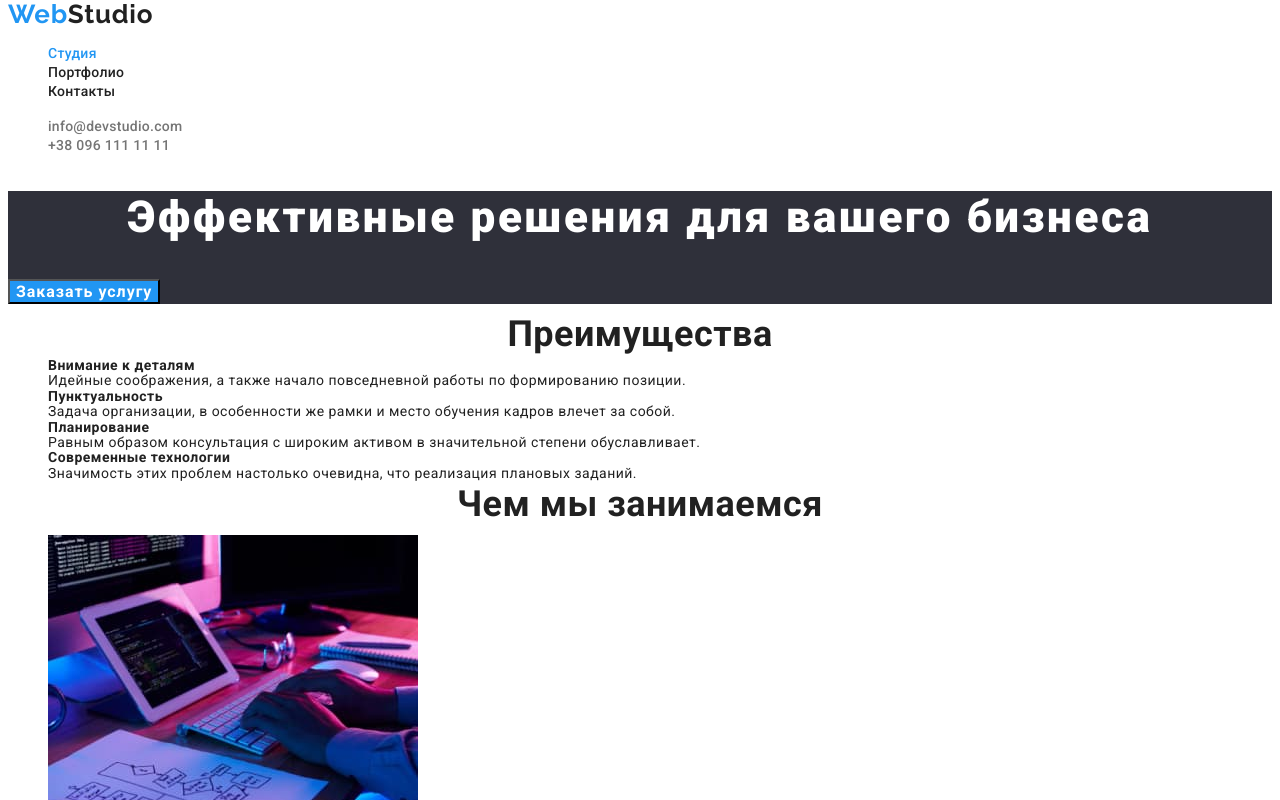
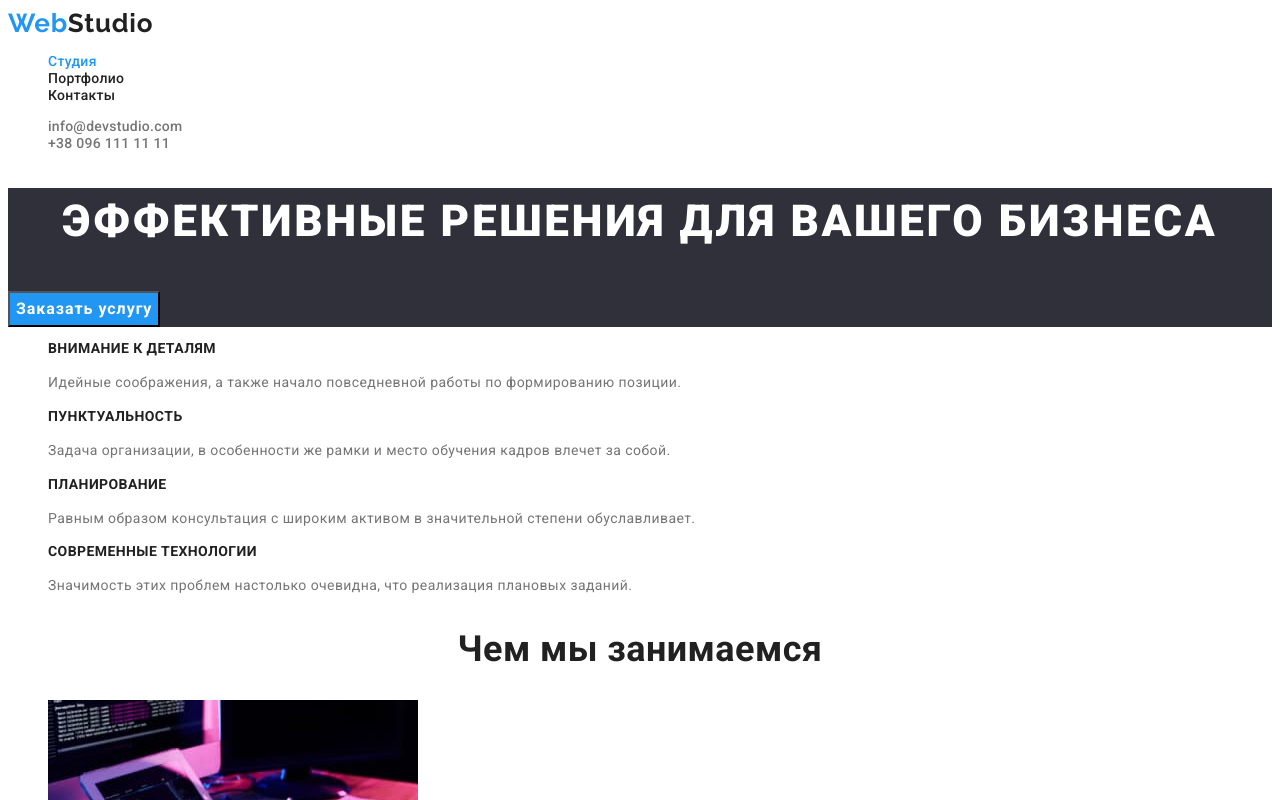
Before and after one commit to DmytroPopko/goit-markup-hw-02, a plain HTML site: page index.html in a window 1280 px wide. Shown: the top 800 px of the page. Drawn offline with Linux system fonts and the light colour scheme.

Commit message:
Исправление замечаний
Добавил font-size: 14px; в body
Убрал .px в line-height
Добавил uppercase в заголовки нужные
Убрал font-weight: 700 у заголовков
Скрыл не нужные заголовки
Изменил цвет преимуществ
Убрал подсветку адреса в footer
Переименовал секцию с герой на портфолио
Убрал лишнюю секцию в порфолио

```diff
--- a/css/styles.css
+++ b/css/styles.css
@@ -21,6 +21,7 @@ body {
     color: var(--primary-text-color);
 
     font-family: Roboto, sans-serif;
+    font-size: 14px;
     letter-spacing: 0.03em;
 }
 
@@ -31,7 +32,7 @@ body {
     font-family: Raleway, cursive;
     font-weight: 700;
     font-size: 26px;
-    line-height: 1.19px;
+    line-height: 1.19;
     letter-spacing: 0.03em;
 
     text-decoration: none;
@@ -54,8 +55,7 @@ body {
 .site-nav .link {
     color: var(--primary-text-color);
     font-weight: 500;
-    font-size: 14px;
-    line-height: 1.14px;
+    line-height: 1.14;
     letter-spacing: 0.02em;
 
     text-decoration: none;
@@ -73,8 +73,7 @@ body {
 .contact-header .link {
     color: var(--secondary-text-color);
     font-weight: 500;
-    font-size: 14px;
-    line-height: 1.14px;
+    line-height: 1.14;
     letter-spacing: 0.02em;
 
     text-decoration: none;
@@ -87,17 +86,17 @@ body {
 
 .section-title {
 
-    font-weight: 700;
     font-size: 36px;
-    line-height: 1.17px;
+    line-height: 1.17;
     text-align: center;
 }
 .hero-title {
     color: var(--primary-white-color);
+    text-transform: uppercase;
 
     font-weight: 900;
     font-size: 44px;
-    line-height: 1.5x;
+    line-height: 1.5;
     text-align: center;
     letter-spacing: 0.06em;
 }
@@ -109,7 +108,7 @@ body {
 
     font-weight: 700;
     font-size: 16px;
-    /* line-height: 1.88px; */
+    line-height: 1.88;
     letter-spacing: 0.06em;
 }
 
@@ -126,7 +125,7 @@ body {
     font-family: inherit;
 
     font-size: 16px;
-    /* line-height: 1.63px; */
+    line-height: 1.63;
 
     text-align: center;
     letter-spacing: 0.03em;
@@ -134,16 +133,30 @@ body {
 }
 
 /* Advantages */
+.visually-hidden {
+    position: absolute;
+    width: 1px;
+    height: 1px;
+    margin: -1px;
+    border: 0;
+    padding: 0;
+    white-space: nowrap;
+    clip-path: inset(100%);
+    clip: rect(0 0 0 0);
+    overflow: hidden;
+
+}
+
 .advantages-list .title{
+    text-transform: uppercase;
 
-    font-weight: 700;
     font-size: 14px;
-    line-height: 1.14px;
+    line-height: 1.14;
 }
 
 .advantages-list .text{
-    font-size: 14px;
-    line-height: 1.71px;
+    color: var(--secondary-text-color);
+    line-height: 1.71;
 }
 
 /* Team */
@@ -155,7 +168,7 @@ body {
 
     font-weight: 500;
     font-size: 16px;
-    line-height: 1.19px;
+    line-height: 1.19;
     text-align: center;
 }
 
@@ -163,7 +176,7 @@ body {
     color: var(--secondary-text-color);
 
     font-size: 16px;
-    line-height: 1.19px;
+    line-height: 1.19;
     text-align: center;
 
 }
@@ -184,8 +197,7 @@ body {
     color: var(--primary-white-color);
 
     font-weight: 400;
-    font-size: 14px;
-    line-height: 1.71px;
+    line-height: 1.71;
     letter-spacing: 0.03em;
 }
 
@@ -197,13 +209,10 @@ body {
     color: var(--footer-color);
 
     font-weight: 400;
-    font-size: 14px;
-    line-height: 1.71px;
+    line-height: 1.71;
     letter-spacing: 0.03em;
 }
 
-.footer-adress:hover,
-.footer-adress:focus,
 .footer-mail:hover,
 .footer-mail:focus,
 .footer-tel:hover,
@@ -223,7 +232,7 @@ body {
     background-color: var(--accent-color);
 
     font-size: 16px;
-    /* line-height: 1.63px; */
+    line-height: 1.63;
 
     text-align: center;
     letter-spacing: 0.03em;
@@ -243,9 +252,8 @@ body {
 .portfolio-list .title {
     color: var(--primary-text-color);
 
-    font-weight: 700;
     font-size: 18px;
-    line-height: 2px;
+    line-height: 2;
     letter-spacing: 0.06em;
 }
 
@@ -254,7 +262,7 @@ body {
 
     font-weight: 400;
     font-size: 16px;
-    line-height: 1.88px;
+    line-height: 1.88;
     letter-spacing: 0.03em;
 }
 
--- a/index.html
+++ b/index.html
@@ -48,7 +48,7 @@
 
       <!-- Преимущества -->
       <section class="section">
-        <h2 class="section-title">Преимущества</h2>
+        <h2 class="section-title visually-hidden">Преимущества</h2>
 
         <ul class="advantages-list list">
           <li>
```
Also changed, not shown: portfolio.html (+3 -7 lines).
